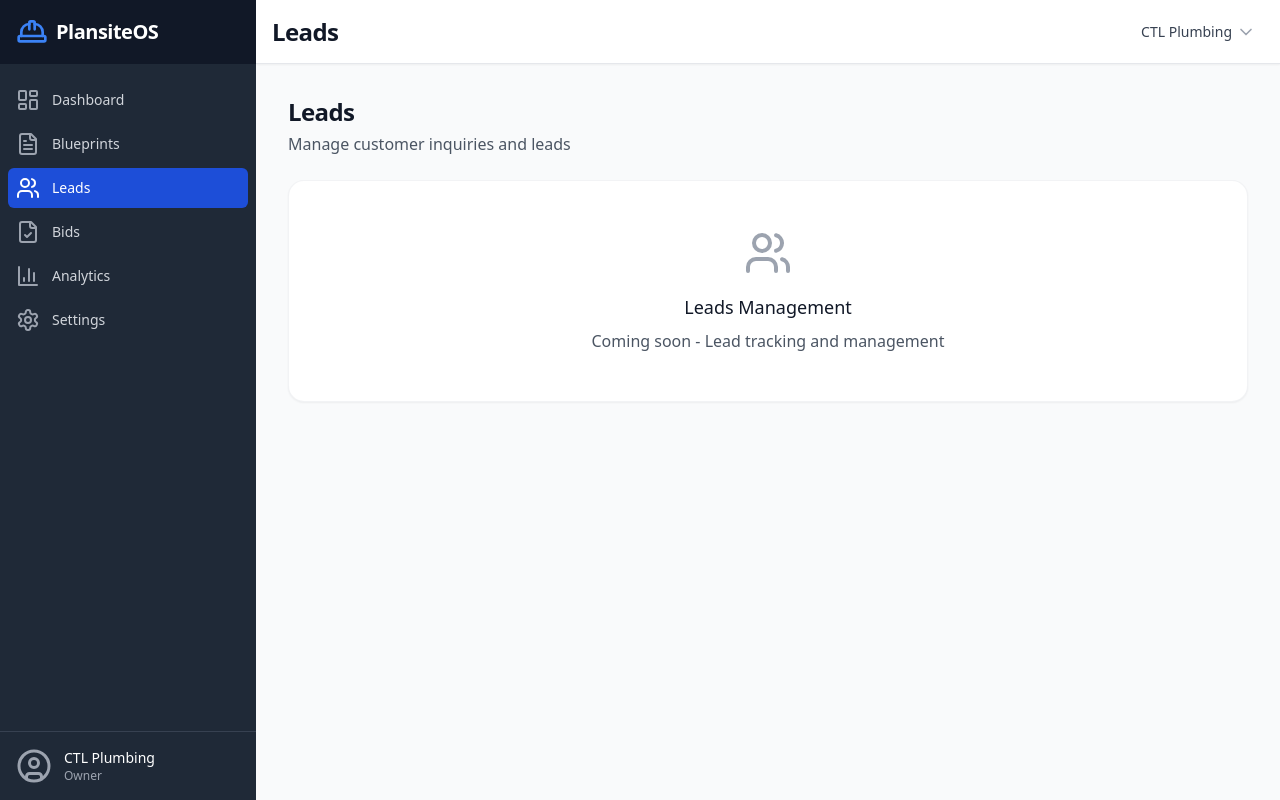
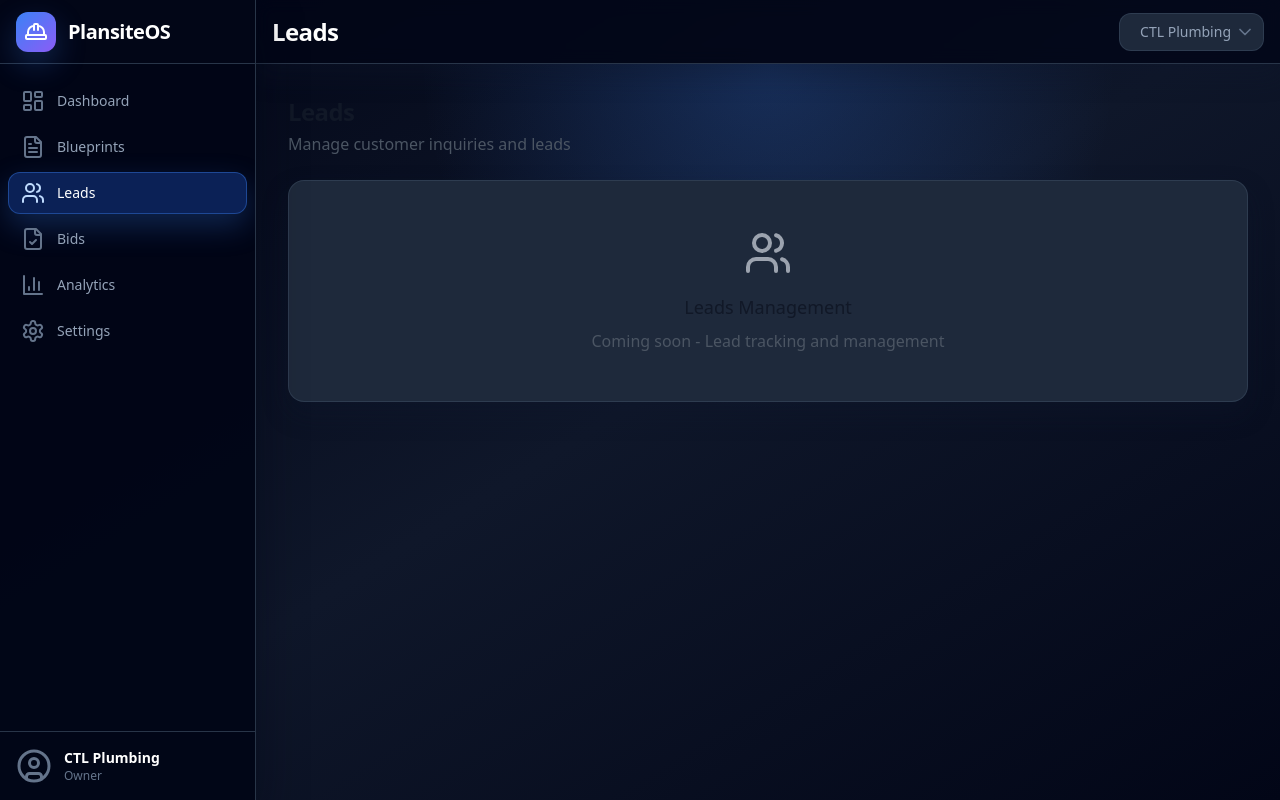
Before and after one commit to djscrew1738/PlansiteOS, a React (Vite) app in the folder apps/web/: page /leads in a window 1280 px wide. Built offline with nearby package versions, Linux system fonts and the light colour scheme; no server answers.

Commit message:
Revamp dashboard styling with new dark theme

```diff
--- a/apps/web/src/components/dashboard/DashboardLayout.improved.jsx
+++ b/apps/web/src/components/dashboard/DashboardLayout.improved.jsx
@@ -36,29 +36,33 @@ export default function DashboardLayout() {
   const currentPage = navigation.find(item => item.href === location.pathname)?.name || 'Dashboard';
 
   return (
-    <div className="min-h-screen bg-gray-50 font-sans antialiased">
+    <div className="min-h-screen bg-gradient-to-br from-surface-darker via-surface-dark to-slate-950 text-text-primary font-sans antialiased">
       {/* Mobile sidebar */}
       {sidebarOpen && (
         <div
-          className="fixed inset-0 bg-gray-900/80 z-40 lg:hidden"
+          className="fixed inset-0 bg-surface-darker/80 backdrop-blur-sm z-40 lg:hidden"
           onClick={() => setSidebarOpen(false)}
         />
       )}
 
       <div
-        className={`fixed inset-y-0 left-0 z-50 w-64 bg-gray-800 text-white transform transition-transform duration-300 ease-in-out lg:translate-x-0 ${
+        className={`fixed inset-y-0 left-0 z-50 w-64 bg-surface-darker/95 text-text-primary border-r border-border/80 shadow-card transform transition-transform duration-300 ease-in-out lg:translate-x-0 ${
           sidebarOpen ? 'translate-x-0' : '-translate-x-full'
         } flex flex-col`}
       >
         {/* Logo */}
-        <div className="flex items-center justify-between h-16 px-4 flex-shrink-0 bg-gray-900">
+        <div className="flex items-center justify-between h-16 px-4 flex-shrink-0 bg-surface-darker border-b border-border/80">
           <Link to="/" className="flex items-center">
-            <HardHat className="w-8 h-8 text-primary-500" />
-            <span className="ml-2 text-xl font-extrabold tracking-tight text-white">PlansiteOS</span>
+            <div className="flex items-center justify-center w-10 h-10 rounded-xl bg-gradient-to-br from-primary-500 to-secondary-500 shadow-glow">
+              <HardHat className="w-6 h-6 text-white" />
+            </div>
+            <span className="ml-3 text-xl font-extrabold tracking-tight text-text-primary">
+              PlansiteOS
+            </span>
           </Link>
           <button
             onClick={() => setSidebarOpen(false)}
-            className="lg:hidden text-gray-400 hover:text-white p-2 rounded-md"
+            className="lg:hidden text-text-secondary hover:text-text-primary p-2 rounded-md"
           >
             <X className="w-6 h-6" />
           </button>
@@ -74,14 +78,14 @@ export default function DashboardLayout() {
                 to={item.href}
                 className={classNames(
                   isActive
-                    ? 'bg-primary-700 text-white'
-                    : 'text-gray-300 hover:bg-gray-700 hover:text-white',
-                  'group flex items-center px-2 py-2 text-sm font-medium rounded-md transition-colors'
+                    ? 'bg-primary-600/30 text-text-primary border border-primary-500/40 shadow-glow'
+                    : 'text-text-secondary hover:bg-surface-hover/80 hover:text-text-primary border border-transparent',
+                  'group flex items-center px-3 py-2 text-sm font-medium rounded-xl transition-colors'
                 )}
               >
                 <item.icon
                   className={classNames(
-                    isActive ? 'text-white' : 'text-gray-400 group-hover:text-white',
+                    isActive ? 'text-primary-200' : 'text-text-tertiary group-hover:text-text-primary',
                     'mr-3 flex-shrink-0 h-6 w-6'
                   )}
                   aria-hidden="true"
@@ -93,14 +97,14 @@ export default function DashboardLayout() {
         </nav>
 
         {/* User profile section */}
-        <div className="border-t border-gray-700 p-4 flex-shrink-0">
+        <div className="border-t border-border/80 p-4 flex-shrink-0">
           <div className="flex items-center">
             <div className="flex-shrink-0">
-              <UserCircle className="h-9 w-9 text-gray-400" />
+              <UserCircle className="h-9 w-9 text-text-tertiary" />
             </div>
             <div className="ml-3">
-              <p className="text-sm font-medium text-white">CTL Plumbing</p>
-              <p className="text-xs text-gray-400">Owner</p>
+              <p className="text-sm font-semibold text-text-primary">CTL Plumbing</p>
+              <p className="text-xs text-text-tertiary">Owner</p>
             </div>
           </div>
         </div>
@@ -109,10 +113,10 @@ export default function DashboardLayout() {
       {/* Main content area */}
       <div className="lg:pl-64 flex flex-col">
         {/* Top bar */}
-        <div className="sticky top-0 z-30 flex-shrink-0 flex h-16 bg-white shadow-sm border-b border-gray-200">
+        <div className="sticky top-0 z-30 flex-shrink-0 flex h-16 bg-surface-darker/80 backdrop-blur border-b border-border/80 shadow-soft">
           <button
             type="button"
-            className="px-4 border-r border-gray-200 text-gray-500 focus:outline-none focus:ring-2 focus:ring-inset focus:ring-primary-500 lg:hidden"
+            className="px-4 border-r border-border/80 text-text-secondary focus:outline-none focus:ring-2 focus:ring-inset focus:ring-primary-500/60 lg:hidden"
             onClick={() => setSidebarOpen(true)}
           >
             <span className="sr-only">Open sidebar</span>
@@ -120,18 +124,18 @@ export default function DashboardLayout() {
           </button>
           <div className="flex-1 px-4 flex justify-between items-center">
             <div className="flex-1 flex items-center">
-              <h1 className="text-2xl font-bold text-gray-900">{currentPage}</h1>
+              <h1 className="text-2xl font-bold text-text-primary">{currentPage}</h1>
             </div>
             <div className="ml-4 flex items-center lg:ml-6">
               {/* Profile dropdown */}
               <HeadlessMenu as="div" className="ml-3 relative">
                 <div>
-                  <HeadlessMenu.Button className="max-w-xs bg-white flex items-center text-sm rounded-full focus:outline-none focus:ring-2 focus:ring-primary-500 focus:ring-offset-2 lg:p-2 lg:rounded-md lg:hover:bg-gray-100">
-                    <span className="hidden ml-3 text-gray-700 text-sm font-medium lg:block">
+                  <HeadlessMenu.Button className="max-w-xs bg-surface flex items-center text-sm rounded-full border border-border/80 focus:outline-none focus:ring-2 focus:ring-primary-500/60 focus:ring-offset-0 lg:p-2 lg:rounded-xl lg:hover:bg-surface-hover">
+                    <span className="hidden ml-3 text-text-secondary text-sm font-medium lg:block">
                       <span className="sr-only">Open user menu for </span>CTL Plumbing
                     </span>
                     <ChevronDown
-                      className="hidden flex-shrink-0 ml-1 h-5 w-5 text-gray-400 lg:block"
+                      className="hidden flex-shrink-0 ml-1 h-5 w-5 text-text-tertiary lg:block"
                       aria-hidden="true"
                     />
                   </HeadlessMenu.Button>
@@ -145,17 +149,17 @@ export default function DashboardLayout() {
                   leaveFrom="transform opacity-100 scale-100"
                   leaveTo="transform opacity-0 scale-95"
                 >
-                  <HeadlessMenu.Items className="origin-top-right absolute right-0 mt-2 w-48 rounded-md shadow-lg py-1 bg-white ring-1 ring-black ring-opacity-5 focus:outline-none">
+                  <HeadlessMenu.Items className="origin-top-right absolute right-0 mt-2 w-52 rounded-xl shadow-card py-2 bg-surface border border-border/80 focus:outline-none">
                     <HeadlessMenu.Item>
                       {({ active }) => (
                         <Link
                           to="/profile"
                           className={classNames(
-                            active ? 'bg-gray-100' : '',
-                            'block px-4 py-2 text-sm text-gray-700'
+                            active ? 'bg-surface-hover' : '',
+                            'block px-4 py-2 text-sm text-text-secondary'
                           )}
                         >
-                          <UserCircle className="inline-block w-4 h-4 mr-2" />
+                          <UserCircle className="inline-block w-4 h-4 mr-2 text-text-tertiary" />
                           Your Profile
                         </Link>
                       )}
@@ -165,11 +169,11 @@ export default function DashboardLayout() {
                         <Link
                           to="/settings"
                           className={classNames(
-                            active ? 'bg-gray-100' : '',
-                            'block px-4 py-2 text-sm text-gray-700'
+                            active ? 'bg-surface-hover' : '',
+                            'block px-4 py-2 text-sm text-text-secondary'
                           )}
                         >
-                          <Settings className="inline-block w-4 h-4 mr-2" />
+                          <Settings className="inline-block w-4 h-4 mr-2 text-text-tertiary" />
                           Settings
                         </Link>
                       )}
@@ -179,11 +183,11 @@ export default function DashboardLayout() {
                         <Link
                           to="/signout"
                           className={classNames(
-                            active ? 'bg-gray-100' : '',
-                            'block px-4 py-2 text-sm text-gray-700'
+                            active ? 'bg-surface-hover' : '',
+                            'block px-4 py-2 text-sm text-text-secondary'
                           )}
                         >
-                          <LogOut className="inline-block w-4 h-4 mr-2" />
+                          <LogOut className="inline-block w-4 h-4 mr-2 text-text-tertiary" />
                           Sign out
                         </Link>
                       )}
@@ -196,7 +200,7 @@ export default function DashboardLayout() {
         </div>
 
         {/* Page content */}
-        <main className="flex-1 p-4 sm:p-6 lg:p-8">
+        <main className="flex-1 p-4 sm:p-6 lg:p-8 bg-hero-glow">
           <Outlet />
         </main>
       </div>
--- a/apps/web/src/styles/index.css
+++ b/apps/web/src/styles/index.css
@@ -3,69 +3,114 @@
 @tailwind utilities;
 
 @layer base {
+  :root {
+    --primary: #3b82f6;
+    --primary-dark: #2563eb;
+    --primary-light: #60a5fa;
+    --secondary: #8b5cf6;
+    --secondary-dark: #7c3aed;
+    --success: #10b981;
+    --success-dark: #059669;
+    --warning: #f59e0b;
+    --warning-dark: #d97706;
+    --error: #dc2626;
+    --error-dark: #b91c1c;
+    --bg-dark: #0f172a;
+    --bg-darker: #020617;
+    --bg-card: #1e293b;
+    --bg-card-hover: #334155;
+    --text-primary: #ffffff;
+    --text-secondary: #94a3b8;
+    --text-tertiary: #64748b;
+    --border: #334155;
+    --border-light: #475569;
+  }
+
   body {
-    @apply bg-gradient-to-br from-gray-50 via-blue-50/30 to-gray-50 text-gray-900 antialiased;
+    background: radial-gradient(
+        circle at top,
+        rgba(59, 130, 246, 0.18),
+        transparent 55%
+      ),
+      linear-gradient(160deg, var(--bg-darker), var(--bg-dark));
+    color: var(--text-primary);
+    @apply antialiased min-h-screen;
+  }
+
+  body::before {
+    content: '';
+    position: fixed;
+    inset: 0;
+    background-image: radial-gradient(
+        circle at 20% 20%,
+        rgba(139, 92, 246, 0.2),
+        transparent 50%
+      ),
+      radial-gradient(circle at 80% 0%, rgba(16, 185, 129, 0.12), transparent 45%);
+    opacity: 0.45;
+    pointer-events: none;
+    z-index: -1;
   }
 
   h1 {
-    @apply text-3xl font-bold tracking-tight;
+    @apply text-3xl font-bold tracking-tight text-text-primary;
   }
 
   h2 {
-    @apply text-2xl font-semibold tracking-tight;
+    @apply text-2xl font-semibold tracking-tight text-text-primary;
   }
 
   h3 {
-    @apply text-xl font-semibold;
+    @apply text-xl font-semibold text-text-primary;
   }
 }
 
 @layer components {
   /* Buttons */
   .btn {
-    @apply px-4 py-2.5 rounded-xl font-medium transition-all duration-200 focus:outline-none focus:ring-2 focus:ring-offset-2 disabled:opacity-50 disabled:cursor-not-allowed inline-flex items-center justify-center;
+    @apply px-4 py-2.5 rounded-xl font-semibold transition-all duration-200 focus:outline-none focus:ring-2 focus:ring-primary-500/60 focus:ring-offset-0 disabled:opacity-50 disabled:cursor-not-allowed inline-flex items-center justify-center;
   }
 
   .btn-primary {
-    @apply btn bg-gradient-to-r from-primary-600 to-primary-700 text-white hover:from-primary-700 hover:to-primary-800 focus:ring-primary-500 shadow-lg shadow-primary-500/30 hover:shadow-xl hover:shadow-primary-500/40 hover:-translate-y-0.5;
+    @apply btn bg-gradient-to-r from-primary-500 via-secondary-500 to-primary-600 text-white shadow-glow hover:shadow-card hover:-translate-y-0.5;
   }
 
   .btn-secondary {
-    @apply btn bg-white text-gray-700 border border-gray-300 hover:bg-gray-50 focus:ring-gray-500 hover:border-gray-400;
+    @apply btn bg-surface text-text-primary border border-border hover:bg-surface-hover;
   }
 
   .btn-danger {
-    @apply btn bg-red-600 text-white hover:bg-red-700 focus:ring-red-500 shadow-lg shadow-red-500/30;
+    @apply btn bg-error-600 text-white hover:bg-error-700 shadow-lg shadow-error-600/30;
   }
 
   .btn-ghost {
-    @apply btn bg-transparent hover:bg-gray-100 text-gray-700;
+    @apply btn bg-transparent hover:bg-surface-hover text-text-secondary;
   }
 
   /* Cards */
   .card {
-    @apply bg-white rounded-2xl shadow-sm border border-gray-200/50 p-6 transition-all duration-200 hover:shadow-md;
+    @apply bg-surface rounded-2xl shadow-soft border border-border/80 p-6 transition-all duration-200 hover:shadow-card;
   }
 
   .card-interactive {
-    @apply card cursor-pointer hover:scale-[1.02] hover:shadow-lg hover:border-primary-200;
+    @apply card cursor-pointer hover:scale-[1.02] hover:border-primary-400/60;
   }
 
   .card-gradient {
-    @apply bg-gradient-to-br from-white to-gray-50/50 rounded-2xl shadow-sm border border-gray-200/50 p-6;
+    @apply bg-gradient-to-br from-surface to-surface-hover rounded-2xl shadow-soft border border-border/80 p-6;
   }
 
   /* Inputs */
   .input {
-    @apply w-full px-4 py-2.5 border border-gray-300 rounded-xl focus:outline-none focus:ring-2 focus:ring-primary-500 focus:border-transparent transition-all bg-white placeholder:text-gray-400;
+    @apply w-full px-4 py-2.5 border border-border rounded-xl focus:outline-none focus:ring-2 focus:ring-primary-500 focus:border-transparent transition-all bg-surface-darker placeholder:text-text-tertiary text-text-primary;
   }
 
   .input-error {
-    @apply input border-red-300 focus:ring-red-500;
+    @apply input border-error-500 focus:ring-error-500;
   }
 
   .label {
-    @apply block text-sm font-semibold text-gray-700 mb-2;
+    @apply block text-sm font-semibold text-text-secondary mb-2;
   }
 
   /* Status badges */
@@ -74,23 +119,23 @@
   }
 
   .badge-success {
-    @apply badge bg-emerald-100 text-emerald-700 ring-1 ring-emerald-600/20;
+    @apply badge bg-success-500/20 text-success-300 ring-1 ring-success-500/40;
   }
 
   .badge-warning {
-    @apply badge bg-amber-100 text-amber-700 ring-1 ring-amber-600/20;
+    @apply badge bg-warning-500/20 text-warning-200 ring-1 ring-warning-500/40;
   }
 
   .badge-error {
-    @apply badge bg-red-100 text-red-700 ring-1 ring-red-600/20;
+    @apply badge bg-error-500/20 text-error-200 ring-1 ring-error-500/40;
   }
 
   .badge-info {
-    @apply badge bg-blue-100 text-blue-700 ring-1 ring-blue-600/20;
+    @apply badge bg-primary-500/20 text-primary-200 ring-1 ring-primary-500/40;
   }
 
   .badge-neutral {
-    @apply badge bg-gray-100 text-gray-700 ring-1 ring-gray-600/20;
+    @apply badge bg-surface-hover text-text-secondary ring-1 ring-border/60;
   }
 
   /* Loading skeleton */
@@ -105,12 +150,12 @@
 
   .stat-card::before {
     content: '';
-    @apply absolute inset-0 bg-gradient-to-br from-transparent via-transparent to-primary-50/20;
+    @apply absolute inset-0 bg-gradient-to-br from-transparent via-transparent to-primary-500/20;
   }
 
   /* Glassmorphism */
   .glass {
-    @apply bg-white/70 backdrop-blur-lg border border-white/20;
+    @apply bg-surface/60 backdrop-blur-lg border border-border/40;
   }
 
   /* Divider */
@@ -181,15 +226,15 @@
 }
 
 ::-webkit-scrollbar-track {
-  background: #f1f1f1;
+  background: #0b1220;
   border-radius: 4px;
 }
 
 ::-webkit-scrollbar-thumb {
-  background: #c1c1c1;
+  background: #334155;
   border-radius: 4px;
 }
 
 ::-webkit-scrollbar-thumb:hover {
-  background: #a1a1a1;
+  background: #475569;
 }
--- a/apps/web/tailwind.config.js
+++ b/apps/web/tailwind.config.js
@@ -17,6 +17,82 @@ module.exports = {
           900: '#1e3a8a',
           950: '#172554',
         },
+        secondary: {
+          50: '#f5f3ff',
+          100: '#ede9fe',
+          200: '#ddd6fe',
+          300: '#c4b5fd',
+          400: '#a78bfa',
+          500: '#8b5cf6',
+          600: '#7c3aed',
+          700: '#6d28d9',
+          800: '#5b21b6',
+          900: '#4c1d95',
+          950: '#2e1065',
+        },
+        success: {
+          50: '#ecfdf5',
+          100: '#d1fae5',
+          200: '#a7f3d0',
+          300: '#6ee7b7',
+          400: '#34d399',
+          500: '#10b981',
+          600: '#059669',
+          700: '#047857',
+          800: '#065f46',
+          900: '#064e3b',
+          950: '#022c22',
+        },
+        warning: {
+          50: '#fffbeb',
+          100: '#fef3c7',
+          200: '#fde68a',
+          300: '#fcd34d',
+          400: '#fbbf24',
+          500: '#f59e0b',
+          600: '#d97706',
+          700: '#b45309',
+          800: '#92400e',
+          900: '#78350f',
+          950: '#451a03',
+        },
+        error: {
+          50: '#fef2f2',
+          100: '#fee2e2',
+          200: '#fecaca',
+          300: '#fca5a5',
+          400: '#f87171',
+          500: '#ef4444',
+          600: '#dc2626',
+          700: '#b91c1c',
+          800: '#991b1b',
+          900: '#7f1d1d',
+          950: '#450a0a',
+        },
+        surface: {
+          DEFAULT: '#1e293b',
+          hover: '#334155',
+          dark: '#0f172a',
+          darker: '#020617',
+        },
+        text: {
+          primary: '#ffffff',
+          secondary: '#94a3b8',
+          tertiary: '#64748b',
+        },
+        border: {
+          DEFAULT: '#334155',
+          light: '#475569',
+        },
+      },
+      boxShadow: {
+        soft: '0 12px 24px rgba(15, 23, 42, 0.35)',
+        glow: '0 12px 30px rgba(59, 130, 246, 0.25)',
+        card: '0 20px 45px rgba(2, 6, 23, 0.45)',
+      },
+      backgroundImage: {
+        'hero-glow':
+          'radial-gradient(circle at top, rgba(59, 130, 246, 0.25), transparent 55%)',
       },
     },
   },
```
Also changed, not shown: apps/web/package.json (+13 -12 lines), 1 other file (tests, documents, lock files or other folders).
